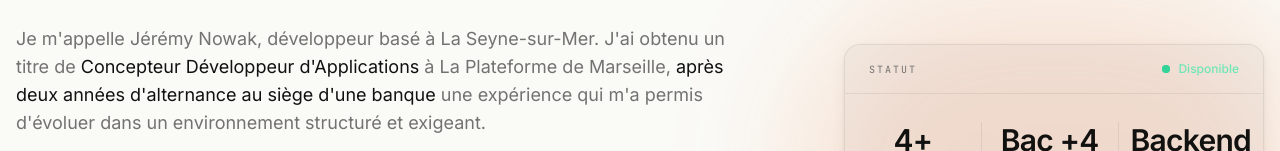
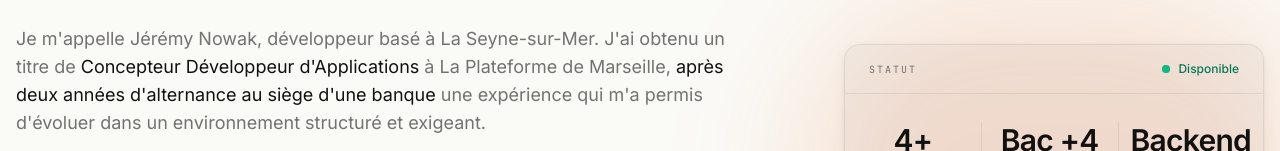
Before and after one commit to jeremy-nowak-pro/Portfolio, a Next.js app: page / in a window 1280 px wide. Shown: the part 275-426 px from the top of the page. Built offline with nearby package versions, Linux system fonts and the light colour scheme.

Commit message:
fix couleur

```diff
--- a/components/home/HeroVisual.tsx
+++ b/components/home/HeroVisual.tsx
@@ -51,10 +51,10 @@
           >
             {/* Dot vert avec ping subtil */}
             <span className="relative flex h-2 w-2" aria-hidden>
-              <span className="absolute inline-flex h-full w-full rounded-full bg-emerald-400 opacity-75 animate-ping" />
-              <span className="relative inline-flex h-2 w-2 rounded-full bg-emerald-400" />
+              <span className="absolute inline-flex h-full w-full rounded-full bg-emerald-500 opacity-60 animate-ping" />
+              <span className="relative inline-flex h-2 w-2 rounded-full bg-emerald-500" />
             </span>
-            <span className="text-emerald-300 font-medium">Disponible</span>
+            <span className="text-emerald-700 font-medium">Disponible</span>
           </span>
         </div>
 
```
